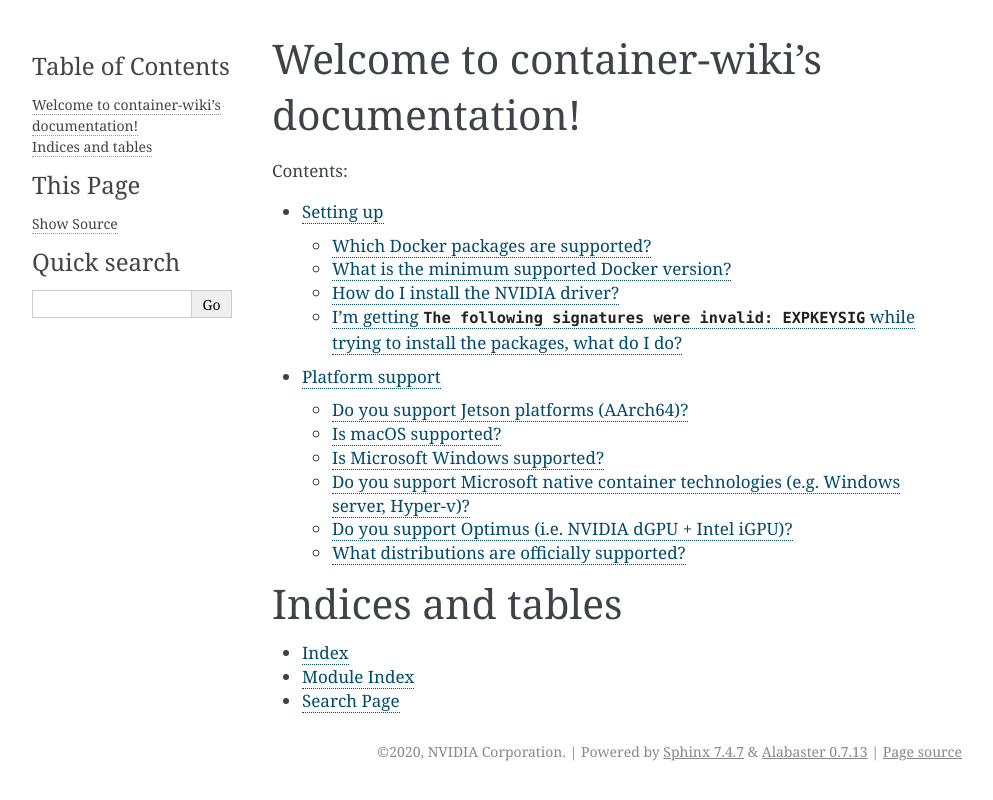
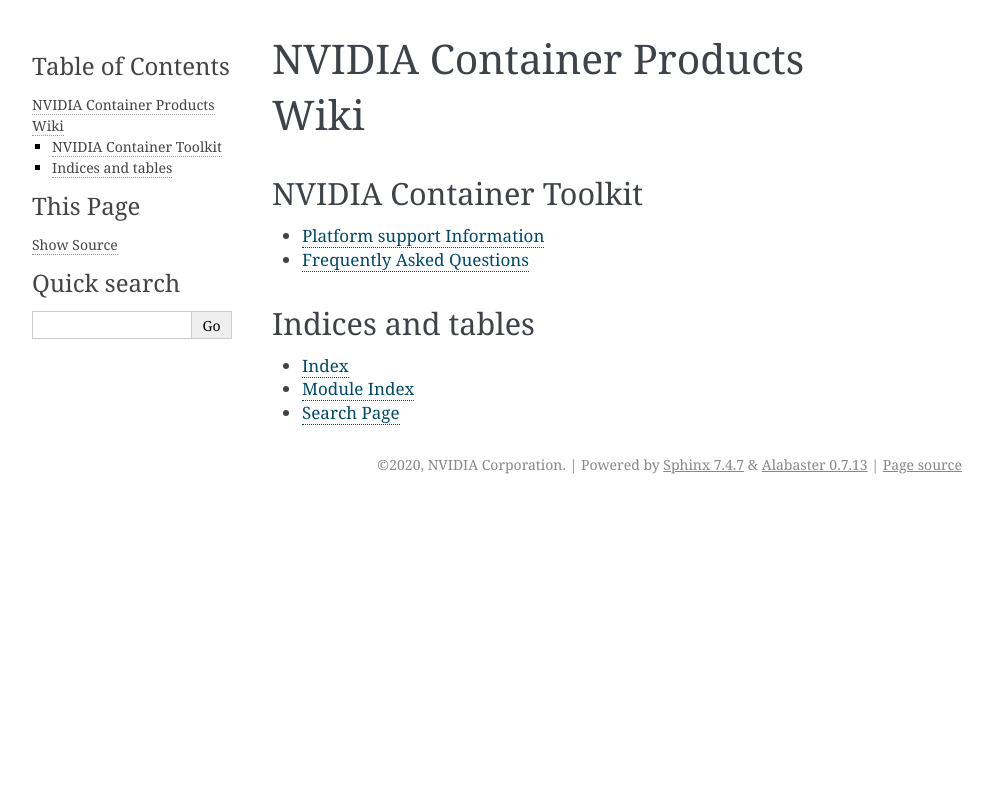
Before and after one commit to NVIDIA/container-wiki, a Sphinx documentation site: the page built from docs/index.rst, in a window 1280 px wide. Shown: the top 800 px of the page, without its empty margins (148-1141 px from the left). Built offline with Sphinx 7.4.7, drawn with Linux system fonts in a browser that asks for light colours.

Commit message:
Update docs
Signed-off-by: Renaud Gaubert <rgaubert@nvidia.com>

```diff
--- a/docs/index.rst
+++ b/docs/index.rst
@@ -3,18 +3,20 @@
    You can adapt this file completely to your liking, but it should at least
    contain the root `toctree` directive.
 
-Welcome to container-wiki's documentation!
-==========================================
+NVIDIA Container Products Wiki
+==============================
 
+NVIDIA Container Toolkit
+------------------------
 .. toctree::
-   :maxdepth: 2
-   :caption: Contents:
+   :maxdepth: 1
 
+   toolkit/platform.rst
    toolkit/faq.rst
 
 
 Indices and tables
-==================
+------------------
 
 * :ref:`genindex`
 * :ref:`modindex`
--- a/docs/toolkit/faq.rst
+++ b/docs/toolkit/faq.rst
@@ -1,26 +1,8 @@
-Setting up
-----------
-
-Which Docker packages are supported?
-^^^^^^^^^^^^^^^^^^^^^^^^^^^^^^^^^^^^
-
--  All stable releases of `docker-ce`_ installed from
-   https://docs.docker.com/install/ starting from docker 19.03
--  The package provided by Canonical: ``docker.io`` starting from docker
-   19.03.
--  The package provided by Red Hat: ``docker`` starting from docker
-   19.03.
-
-Note that Edge, Test and Nightly releases are not officially supported
-but we will provide best effort support.
-
-What is the minimum supported Docker version?
-^^^^^^^^^^^^^^^^^^^^^^^^^^^^^^^^^^^^^^^^^^^^^
-
-Docker 19.03 which adds support for the ``--gpus`` option.
+Frequently Asked Questions
+==========================
 
 How do I install the NVIDIA driver?
-^^^^^^^^^^^^^^^^^^^^^^^^^^^^^^^^^^^
+-----------------------------------
 
 | The recommended way is to use your `package manager`_ and install the
   ``cuda-drivers`` package (or equivalent).
@@ -32,59 +14,13 @@
 | Refer to the `documentation`_ for more information.
 
 I’m getting ``The following signatures were invalid: EXPKEYSIG`` while trying to install the packages, what do I do?
-^^^^^^^^^^^^^^^^^^^^^^^^^^^^^^^^^^^^^^^^^^^^^^^^^^^^^^^^^^^^^^^^^^^^^^^^^^^^^^^^^^^^^^^^^^^^^^^^^^^^^^^^^^^^^^^^^^^^
+--------------------------------------------------------------------------------------------------------------------
 
 Make sure you fetched the latest GPG key from the repositories. Refer to
 the `repository instructions`_ for your distribution.
 
-Platform support
-----------------
 
-Do you support Jetson platforms (AArch64)?
-^^^^^^^^^^^^^^^^^^^^^^^^^^^^^^^^^^^^^^^^^^
-
-Yes - beta support of the NVIDIA Container Runtime is now available on
-Jetson platforms (AGX, TX2 and Nano). See `this link`_ for more
-information on getting started.
-
-Is macOS supported?
-^^^^^^^^^^^^^^^^^^^
-
-No, we do not support macOS (regardless of the version), however you can
-use the native macOS Docker client to deploy your containers remotely
-(refer to the `dockerd documentation`_).
-
-Is Microsoft Windows supported?
-^^^^^^^^^^^^^^^^^^^^^^^^^^^^^^^
-
-No, we do not support Microsoft Windows (regardless of the version),
-however you can use the native Microsoft Windows Docker client to deploy
-your containers remotely (refer to the `dockerd documentation`_).
-
-Do you support Microsoft native container technologies (e.g. Windows server, Hyper-v)?
-^^^^^^^^^^^^^^^^^^^^^^^^^^^^^^^^^^^^^^^^^^^^^^^^^^^^^^^^^^^^^^^^^^^^^^^^^^^^^^^^^^^^^^
-
-No, we do not support native Microsoft container technologies.
-
-Do you support Optimus (i.e. NVIDIA dGPU + Intel iGPU)?
-^^^^^^^^^^^^^^^^^^^^^^^^^^^^^^^^^^^^^^^^^^^^^^^^^^^^^^^
-
-Yes, from the CUDA perspective there is no difference as long as your
-dGPU is powered-on and you are following the official driver
-instructions.
-
-What distributions are officially supported?
-^^^^^^^^^^^^^^^^^^^^^^^^^^^^^^^^^^^^^^^^^^^^
-
-| For your host distribution, the list of supported platforms is
-  available `here`_.
-| For your container
-
-.. _docker-ce: https://docs.docker.com/release-notes/docker-ce/
 .. _package manager: http://docs.nvidia.com/cuda/cuda-installation-guide-linux/index.html#package-manager-installation
 .. _runfile: http://www.nvidia.com/object/unix.html
 .. _documentation: https://github.com/NVIDIA/nvidia-docker/wiki/Driver-containers-(EXPERIMENTAL)
 .. _repository instructions: https://nvidia.github.io/nvidia-docker/
-.. _this link: https://github.com/NVIDIA/nvidia-docker/wiki/NVIDIA-Container-Runtime-on-Jetson
-.. _dockerd documentation: https://docs.docker.com/engine/reference/commandline/dockerd/#description
-.. _here: http://docs.nvidia.com/cuda/cuda-installation-guide-linux/index.html#system-requirements
--- /dev/null
+++ b/docs/toolkit/main.rst
@@ -0,0 +1,2 @@
+NVIDIA Container Toolkit
+========================
--- /dev/null
+++ b/docs/toolkit/platform.rst
@@ -0,0 +1,67 @@
+Platform support Information
+============================
+
+Which Docker packages are supported?
+------------------------------------
+
+-  All stable releases of `docker-ce`_ installed from
+   https://docs.docker.com/install/ starting from docker 19.03
+-  The package provided by Canonical: ``docker.io`` starting from docker
+   19.03.
+-  The package provided by Red Hat: ``docker`` starting from docker
+   19.03.
+
+Note that Edge, Test and Nightly releases are not officially supported
+but we will provide best effort support.
+
+What is the minimum supported Docker version?
+---------------------------------------------
+
+Docker 19.03 which adds support for the ``--gpus`` option.
+
+
+Do you support Jetson platforms (AArch64)?
+------------------------------------------
+
+Yes - beta support of the NVIDIA Container Runtime is now available on
+Jetson platforms (AGX, TX2 and Nano). See `this link`_ for more
+information on getting started.
+
+Do you support macOS?
+---------------------
+
+No, we do not support macOS (regardless of the version), however you can
+use the native macOS Docker client to deploy your containers remotely
+(refer to the `dockerd documentation`_).
+
+Do you support Microsoft Windows?
+---------------------------------
+
+No, we do not support Microsoft Windows (regardless of the version),
+however you can use the native Microsoft Windows Docker client to deploy
+your containers remotely (refer to the `dockerd documentation`_).
+
+Do you support Microsoft native container technologies (e.g. Windows server, Hyper-v)?
+--------------------------------------------------------------------------------------
+
+No, we do not support native Microsoft container technologies.
+
+Do you support Optimus (i.e. NVIDIA dGPU + Intel iGPU)?
+-------------------------------------------------------
+
+Yes, from the CUDA perspective there is no difference as long as your
+dGPU is powered-on and you are following the official driver
+instructions.
+
+What distributions are officially supported?
+--------------------------------------------
+
+For your host distribution, the list of supported platforms is
+available `here`_.
+For your container images, both the Docker Hub and NGC registry images are officially supported.
+
+
+.. _docker-ce: https://docs.docker.com/release-notes/docker-ce/
+.. _this link: https://github.com/NVIDIA/nvidia-docker/wiki/NVIDIA-Container-Runtime-on-Jetson
+.. _dockerd documentation: https://docs.docker.com/engine/reference/commandline/dockerd/#description
+.. _here: http://docs.nvidia.com/cuda/cuda-installation-guide-linux/index.html#system-requirements
```
